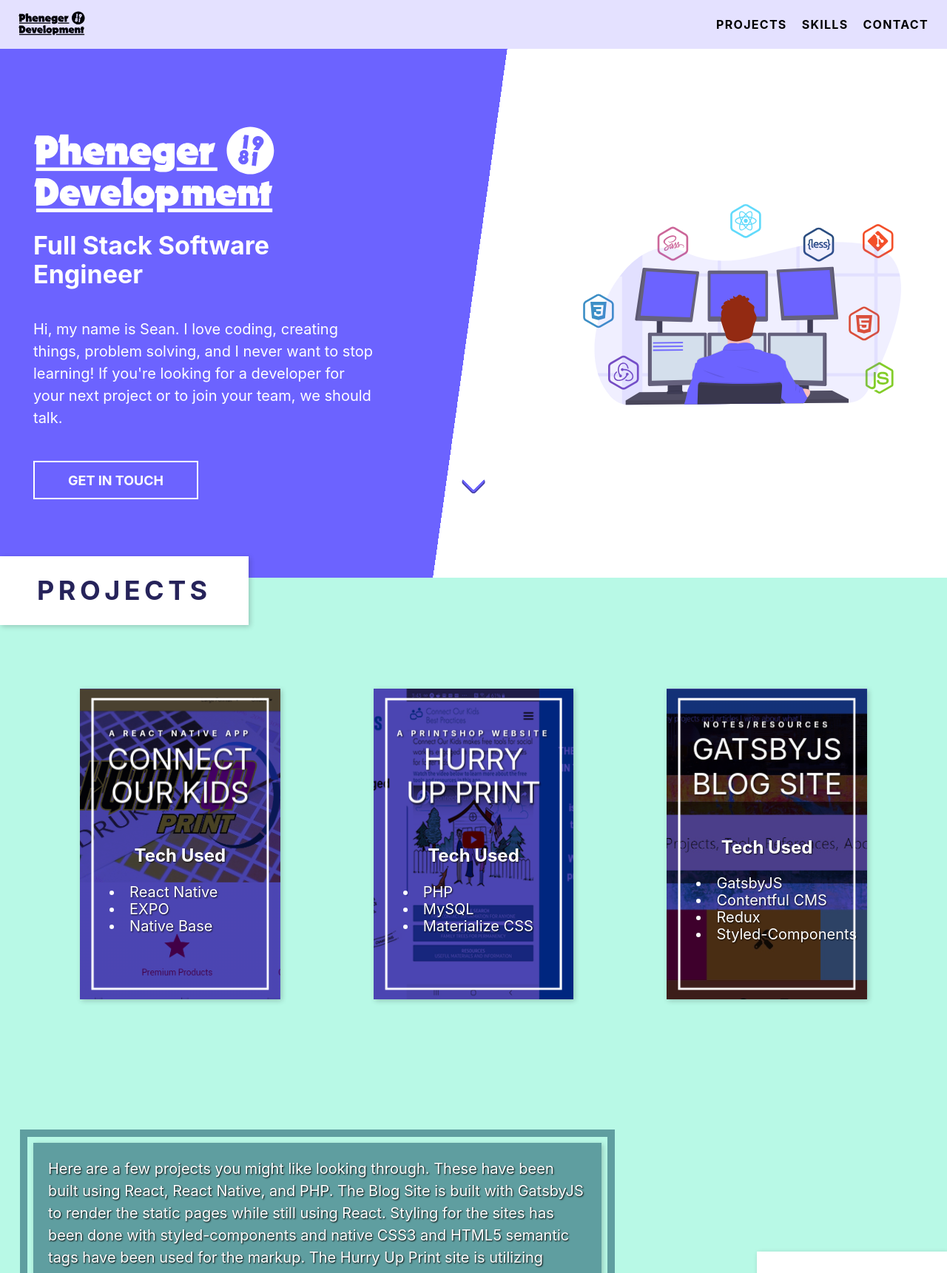
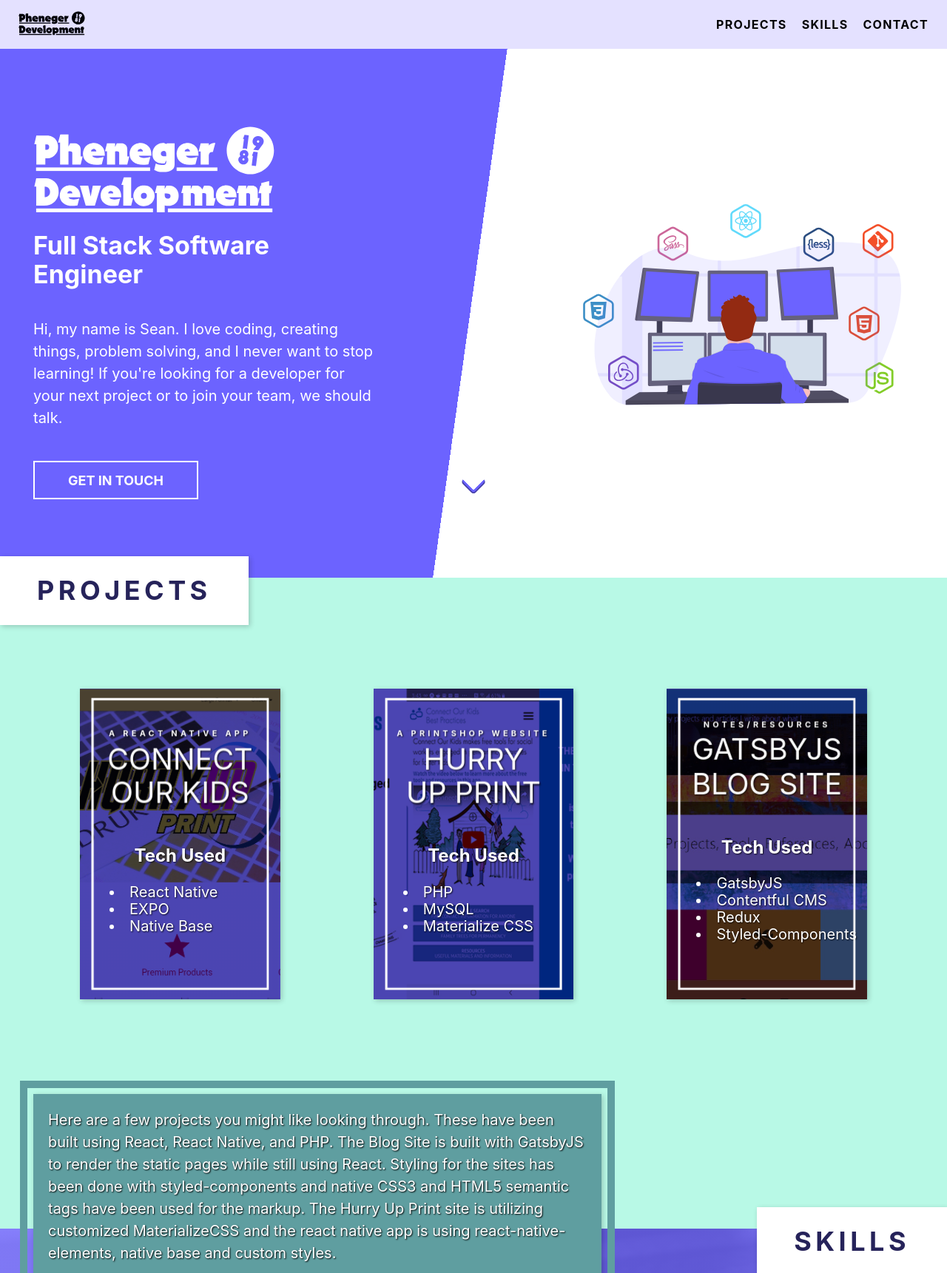
Before and after one commit to wcolts2000/portfolio, a React (Create React App) app: page / in a window 1280 px wide. Shown: the top 1721 px of the page at 74% size. Built offline with nearby package versions, Linux system fonts and the light colour scheme.

Commit message:
modified padding to account for lists being inside card now

```diff
--- a/src/components/projects/ProjectsSection.js
+++ b/src/components/projects/ProjectsSection.js
@@ -94,7 +94,7 @@ const Section = styled.section`
     display: flex;
     justify-content: space-around;
     flex-wrap: wrap;
-    padding-bottom: 10rem;
+    padding-bottom: 4rem;
   }
 
   p.description {
```
